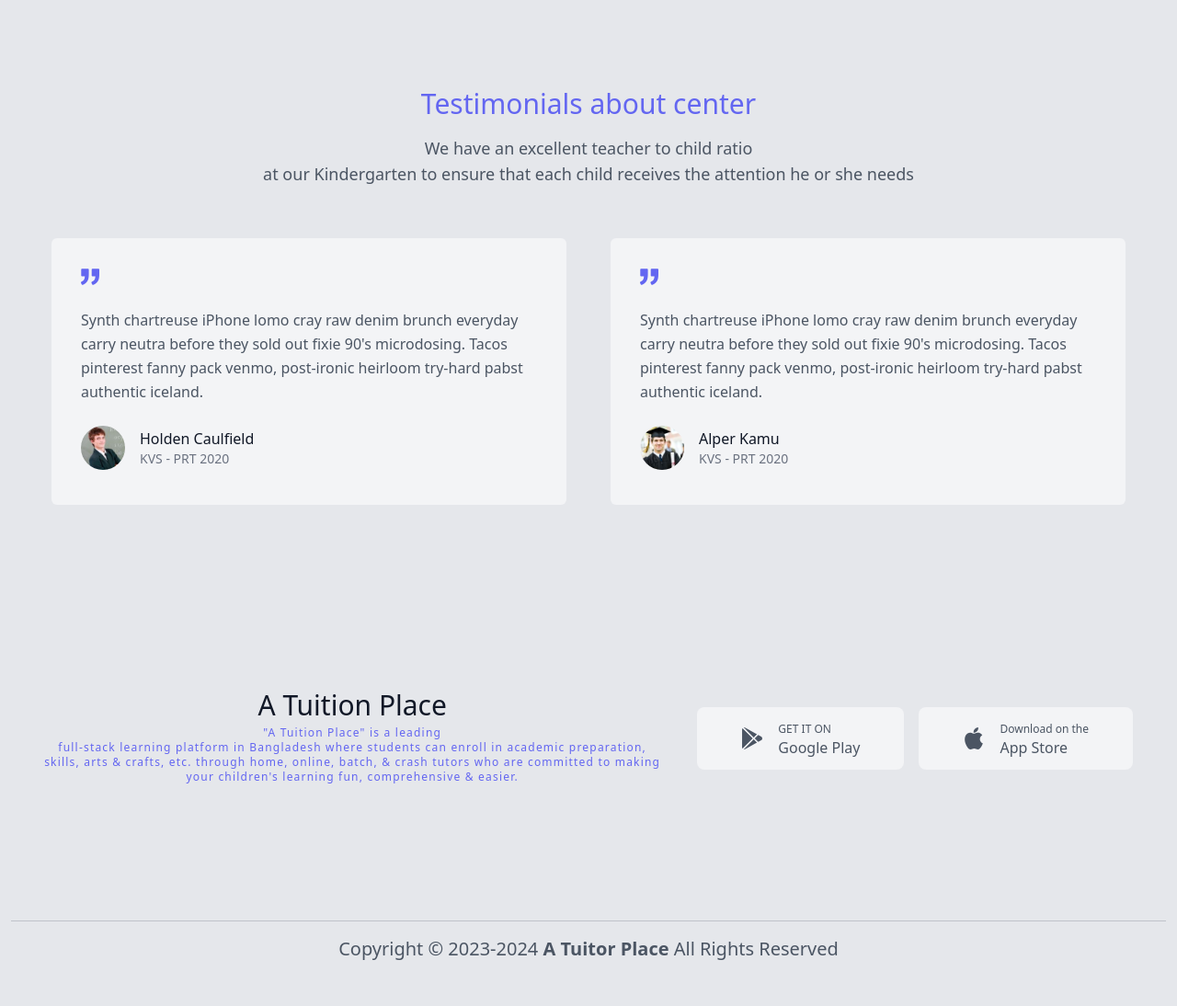
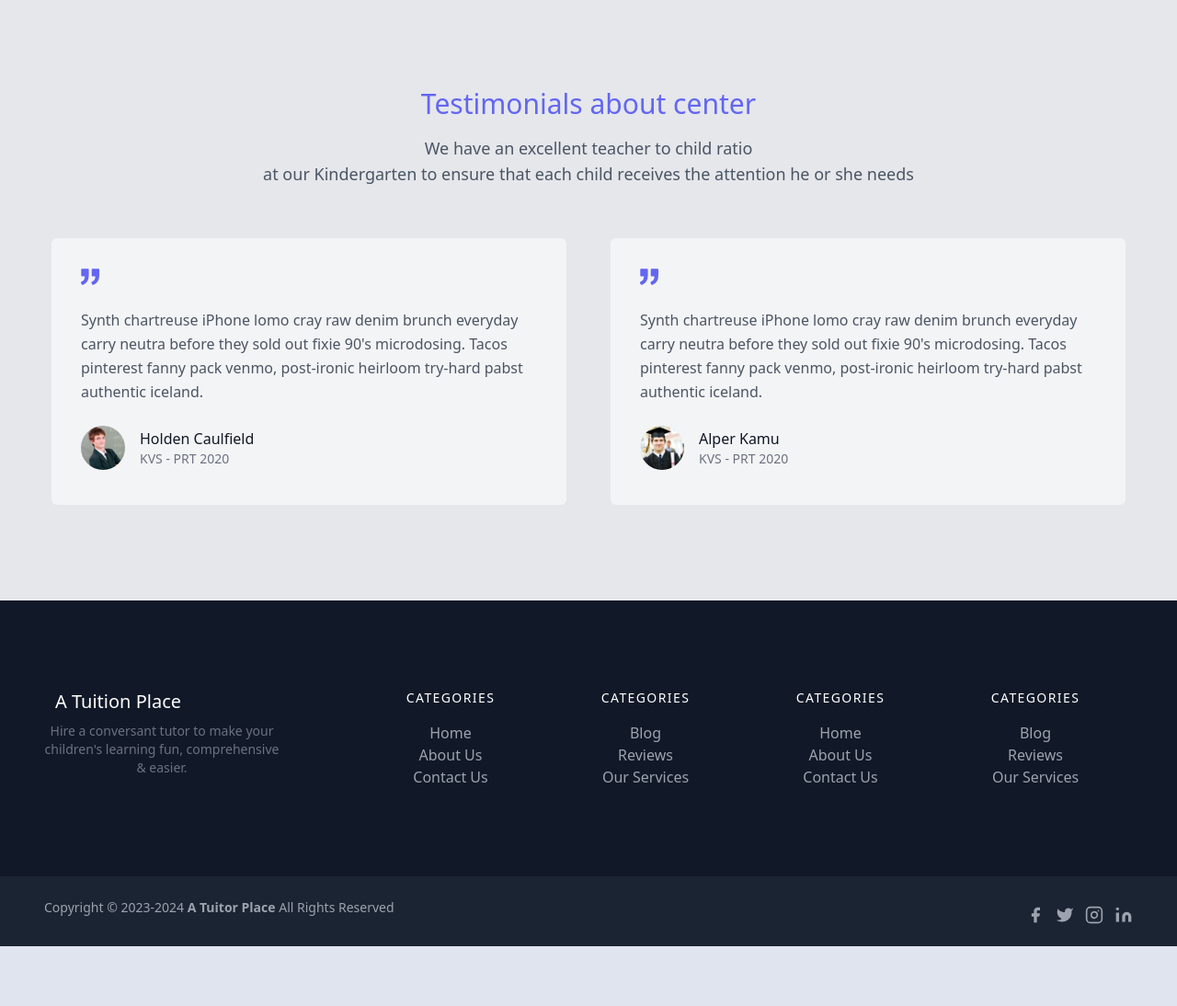
Before and after one commit to MonirujjamanMamun/A_Tutor_place, a Django app: page /core/about_us/ in a window 1280 px wide. Shown: the part 1118-2212 px from the top of the page at 92% size. After the commit the page ends 2147 px from the top, so only its background shows below. Run offline with Django 4.2, Linux system fonts and the light colour scheme.

Commit message:
footer change

```diff
--- a/core/templates/base.html
+++ b/core/templates/base.html
@@ -26,7 +26,7 @@
         {% block body %}
             <div class="lg:container lg:mx-auto" id="main">
                 {% block content %}
-                {% endblock content%}
+                {% endblock%}
             </div>
             {% include 'footer.html' %}
         {% endblock %}
--- a/core/templates/footer.html
+++ b/core/templates/footer.html
@@ -1,4 +1,4 @@
-<section class="text-gray-600 body-font">
+{% comment %} <section class="text-gray-600 body-font">
     <div class="container px-5 py-24 mx-auto flex items-center md:flex-row flex-col">
       <div class="flex flex-col md:pr-10 md:mb-0 mb-6 pr-0 w-full md:w-auto md:text-left text-center">
           <h1 class="md:text-3xl text-2xl font-medium title-font text-gray-900 mb-1">A Tuition Place</h1>
@@ -33,4 +33,102 @@
         </div>
     </div>
 
-  </section>
+  </section> {% endcomment %}
+
+
+  <section class="text-gray-400 bg-gray-900 body-font">
+  <div class="container px-5 py-24 mx-auto flex md:items-center lg:items-start md:flex-row md:flex-nowrap flex-wrap flex-col">
+    <div class="w-64 flex-shrink-0 md:mx-0 mx-auto text-center md:text-left">
+      <a class="flex title-font font-medium items-center md:justify-start justify-center text-white ml-3 text-xl">A Tuition Place
+      </a>
+      <p class="mt-2 text-sm text-gray-500">Hire a conversant tutor to make your children's learning fun, comprehensive &amp easier.</p>
+    </div>
+    <div class="flex-grow flex flex-wrap md:pl-20 -mb-10 md:mt-0 mt-10 md:text-left text-center">
+      <div class="lg:w-1/4 md:w-1/2 w-full px-4">
+        <h2 class="title-font font-medium text-white tracking-widest text-sm mb-3">CATEGORIES</h2>
+        <nav class="list-none mb-10">
+          <li>
+            <a class="text-gray-400 hover:text-white">Home</a>
+          </li>
+          <li>
+            <a class="text-gray-400 hover:text-white">About Us</a>
+          </li>
+          <li>
+            <a class="text-gray-400 hover:text-white">Contact Us</a>
+          </li>
+        </nav>
+      </div>
+      <div class="lg:w-1/4 md:w-1/2 w-full px-4">
+        <h2 class="title-font font-medium text-white tracking-widest text-sm mb-3">CATEGORIES</h2>
+        <nav class="list-none mb-10">
+          <li>
+            <a class="text-gray-400 hover:text-white">Blog</a>
+          </li>
+          <li>
+            <a class="text-gray-400 hover:text-white">Reviews</a>
+          </li>
+          <li>
+            <a class="text-gray-400 hover:text-white">Our Services</a>
+          </li>
+        </nav>
+      </div>
+      <div class="lg:w-1/4 md:w-1/2 w-full px-4">
+        <h2 class="title-font font-medium text-white tracking-widest text-sm mb-3">CATEGORIES</h2>
+        <nav class="list-none mb-10">
+          <li>
+            <a class="text-gray-400 hover:text-white">Home</a>
+          </li>
+          <li>
+            <a class="text-gray-400 hover:text-white">About Us</a>
+          </li>
+          <li>
+            <a class="text-gray-400 hover:text-white">Contact Us</a>
+          </li>
+        </nav>
+      </div>
+      <div class="lg:w-1/4 md:w-1/2 w-full px-4">
+        <h2 class="title-font font-medium text-white tracking-widest text-sm mb-3">CATEGORIES</h2>
+        <nav class="list-none mb-10">
+          <li>
+            <a class="text-gray-400 hover:text-white">Blog</a>
+          </li>
+          <li>
+            <a class="text-gray-400 hover:text-white">Reviews</a>
+          </li>
+          <li>
+            <a class="text-gray-400 hover:text-white">Our Services</a>
+          </li>
+        </nav>
+      </div>
+    </div>
+  </div>
+  <div class="bg-gray-800 bg-opacity-75">
+    <div class="container mx-auto py-4 px-5 flex flex-wrap flex-col sm:flex-row">
+      <p class="text-gray-400 text-sm text-center sm:text-left">Copyright © 2023-2024 <span class='fw-bold'>A Tuitor Place</span> All Rights Reserved</p>
+      <span class="inline-flex sm:ml-auto sm:mt-0 mt-2 justify-center sm:justify-start">
+        <a class="text-gray-400">
+          <svg fill="currentColor" stroke-linecap="round" stroke-linejoin="round" stroke-width="2" class="w-5 h-5" viewBox="0 0 24 24">
+            <path d="M18 2h-3a5 5 0 00-5 5v3H7v4h3v8h4v-8h3l1-4h-4V7a1 1 0 011-1h3z"></path>
+          </svg>
+        </a>
+        <a class="ml-3 text-gray-400">
+          <svg fill="currentColor" stroke-linecap="round" stroke-linejoin="round" stroke-width="2" class="w-5 h-5" viewBox="0 0 24 24">
+            <path d="M23 3a10.9 10.9 0 01-3.14 1.53 4.48 4.48 0 00-7.86 3v1A10.66 10.66 0 013 4s-4 9 5 13a11.64 11.64 0 01-7 2c9 5 20 0 20-11.5a4.5 4.5 0 00-.08-.83A7.72 7.72 0 0023 3z"></path>
+          </svg>
+        </a>
+        <a class="ml-3 text-gray-400">
+          <svg fill="none" stroke="currentColor" stroke-linecap="round" stroke-linejoin="round" stroke-width="2" class="w-5 h-5" viewBox="0 0 24 24">
+            <rect width="20" height="20" x="2" y="2" rx="5" ry="5"></rect>
+            <path d="M16 11.37A4 4 0 1112.63 8 4 4 0 0116 11.37zm1.5-4.87h.01"></path>
+          </svg>
+        </a>
+        <a class="ml-3 text-gray-400">
+          <svg fill="currentColor" stroke="currentColor" stroke-linecap="round" stroke-linejoin="round" stroke-width="0" class="w-5 h-5" viewBox="0 0 24 24">
+            <path stroke="none" d="M16 8a6 6 0 016 6v7h-4v-7a2 2 0 00-2-2 2 2 0 00-2 2v7h-4v-7a6 6 0 016-6zM2 9h4v12H2z"></path>
+            <circle cx="4" cy="4" r="2" stroke="none"></circle>
+          </svg>
+        </a>
+      </span>
+    </div>
+  </div>
+</section>
```
